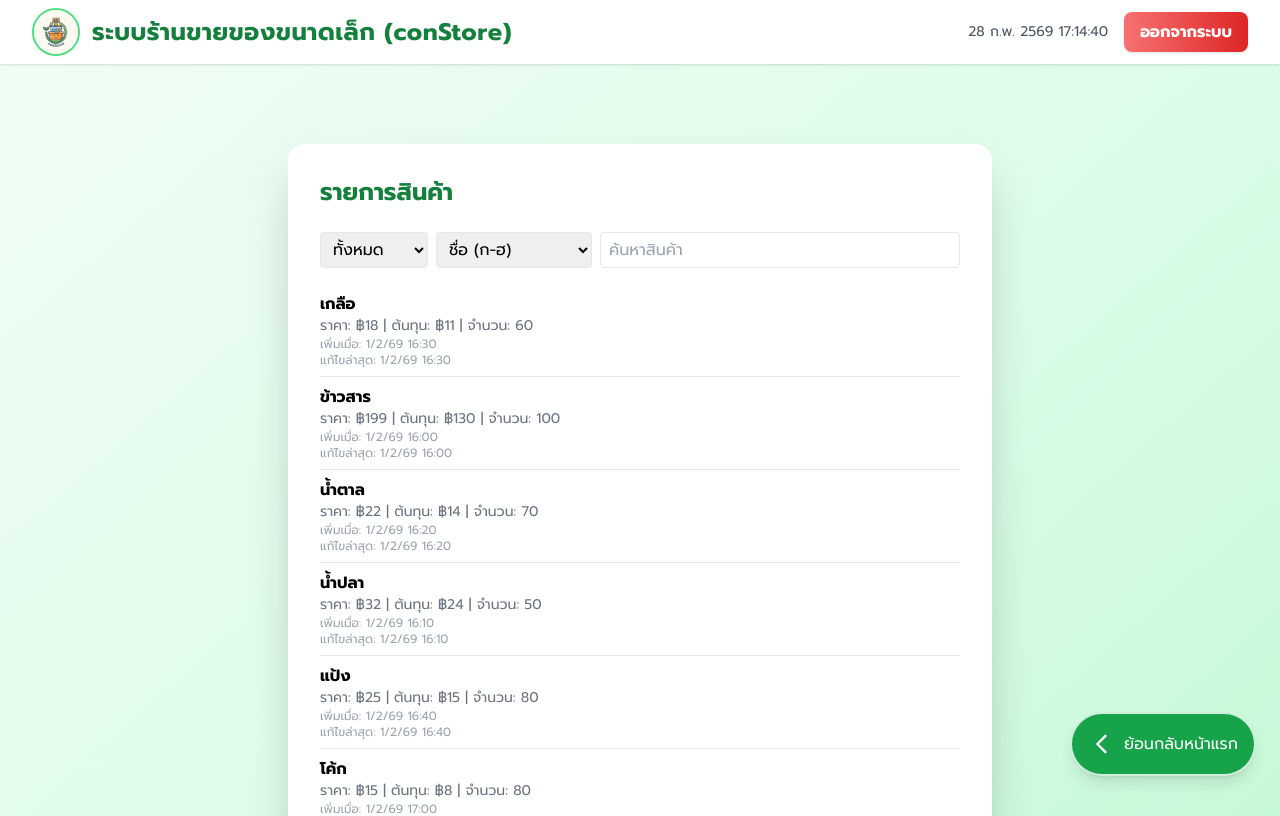
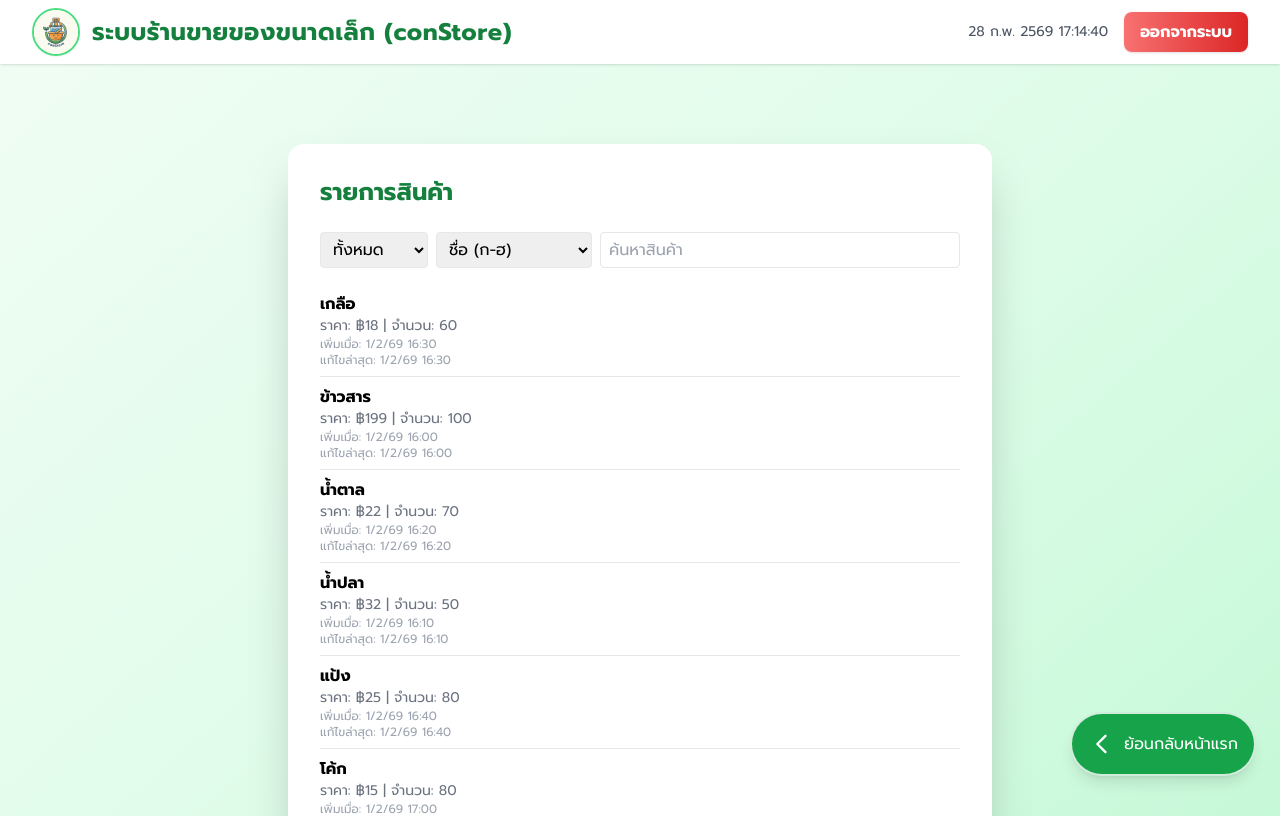
Before and after one commit to pawit5001/conStore, a Nuxt app: page /staff/product in a window 1280 px wide. Shown: the top 816 px of the page. Built offline with nearby package versions, Linux system fonts and the light colour scheme.

Commit message:
Hide product cost from staff product list

```diff
--- a/pages/staff/product.vue
+++ b/pages/staff/product.vue
@@ -32,7 +32,7 @@
             <li v-for="prod in pagedProducts" :key="prod.id" class="flex justify-between items-center border-b py-2">
               <div>
                 <div class="font-semibold">{{ prod.name }}</div>
-                <div class="text-sm text-gray-500">ราคา: ฿{{ prod.price }} | ต้นทุน: ฿{{ prod.cost }} | จำนวน: {{ prod.qty }}</div>
+                  <div class="text-sm text-gray-500">ราคา: ฿{{ prod.price }} | จำนวน: {{ prod.qty }}</div>
                 <div class="text-xs text-gray-400">
                   เพิ่มเมื่อ: {{ prod.createdAt ? new Date(prod.createdAt).toLocaleString('th-TH', { dateStyle: 'short', timeStyle: 'short', timeZone: 'Asia/Bangkok' }) : '-' }}<br>
                   แก้ไขล่าสุด: {{ prod.updatedAt ? new Date(prod.updatedAt).toLocaleString('th-TH', { dateStyle: 'short', timeStyle: 'short', timeZone: 'Asia/Bangkok' }) : '-' }}
```
